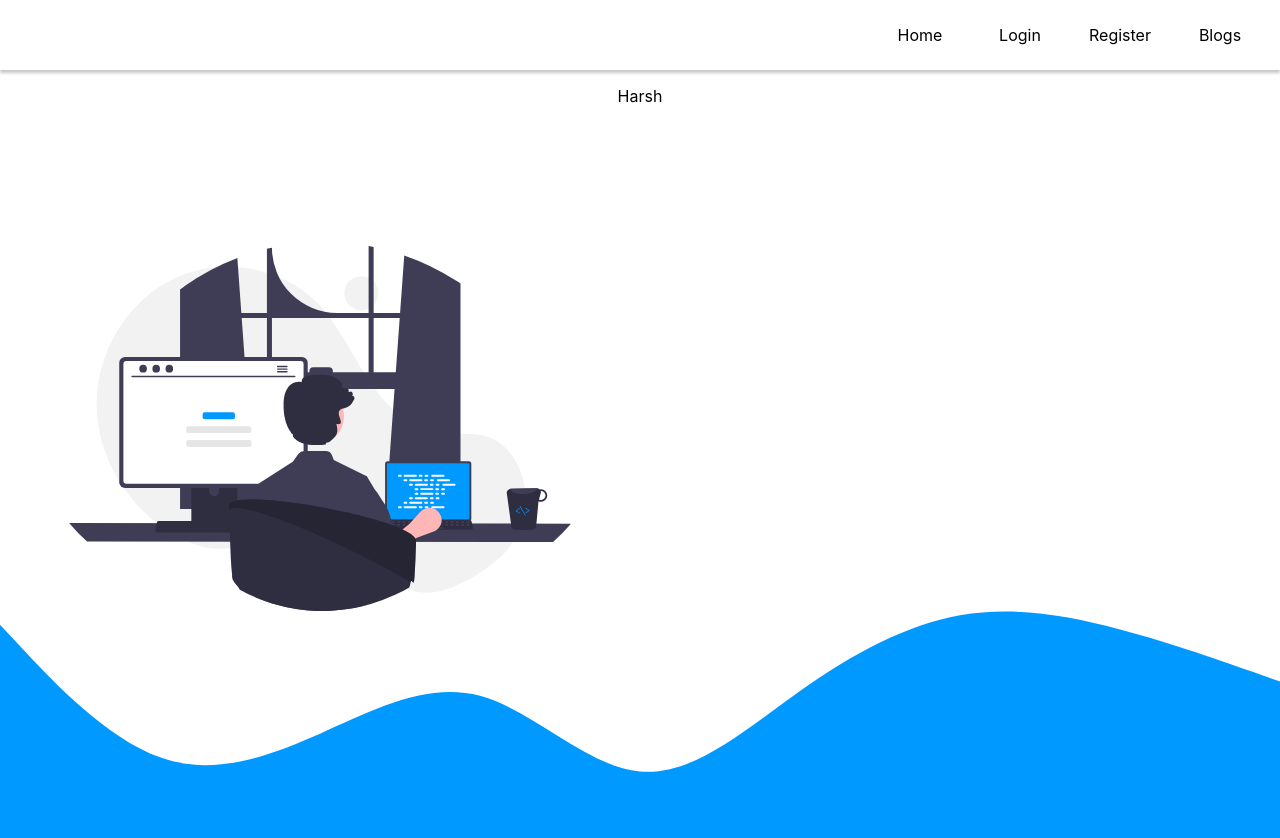
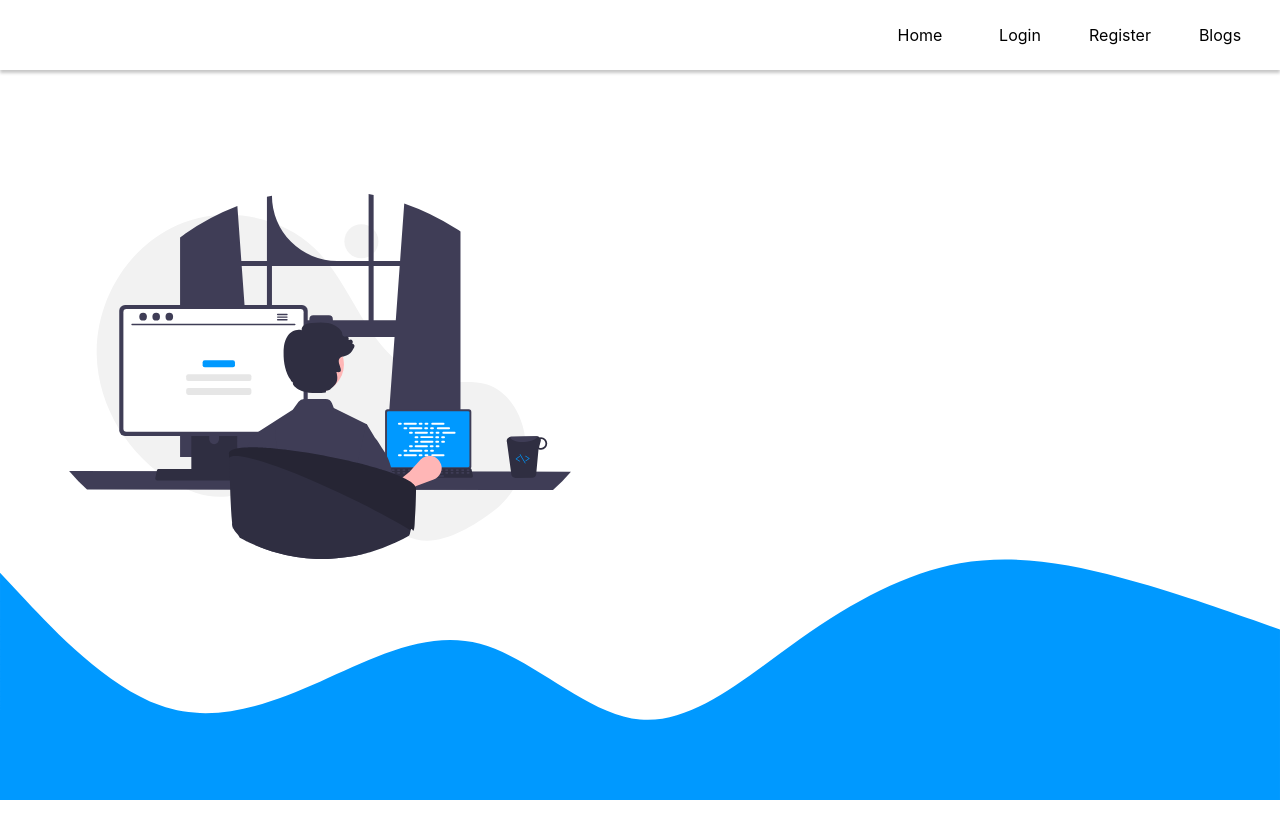
Before and after one commit to RoshanSharmaCodes/DevCommunity, a React (Create React App) app: page / in a window 1280 px wide. Shown: the top 838 px of the page. After the commit the page ends 800 px from the top, so only its background shows below. Built offline with nearby package versions, Linux system fonts and the light colour scheme.

Commit message:
Update App.js

```diff
--- a/src/App.js
+++ b/src/App.js
@@ -6,7 +6,6 @@ function App() {
   return (
     <div className="App">
       <Navbar/>
-    <p> Harsh</p>
       <LandingPage/>
     </div>
   );
```
